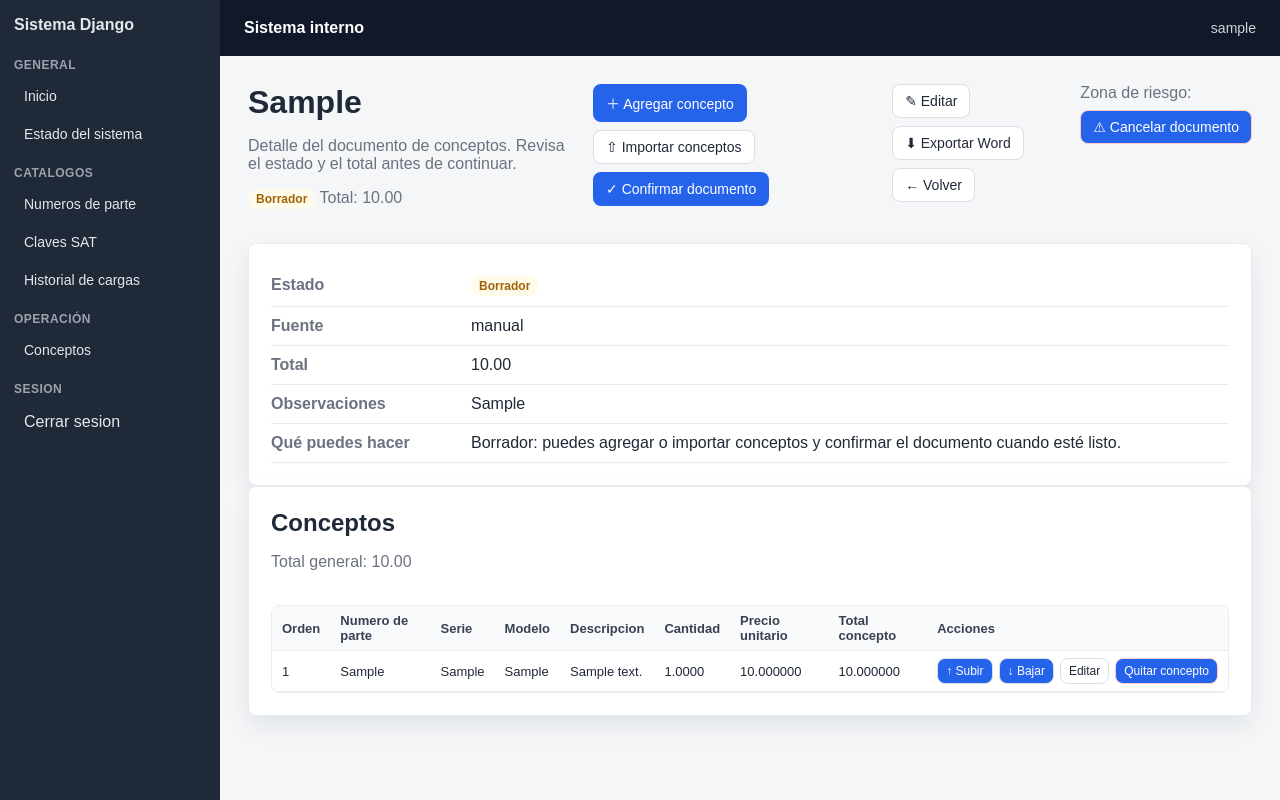
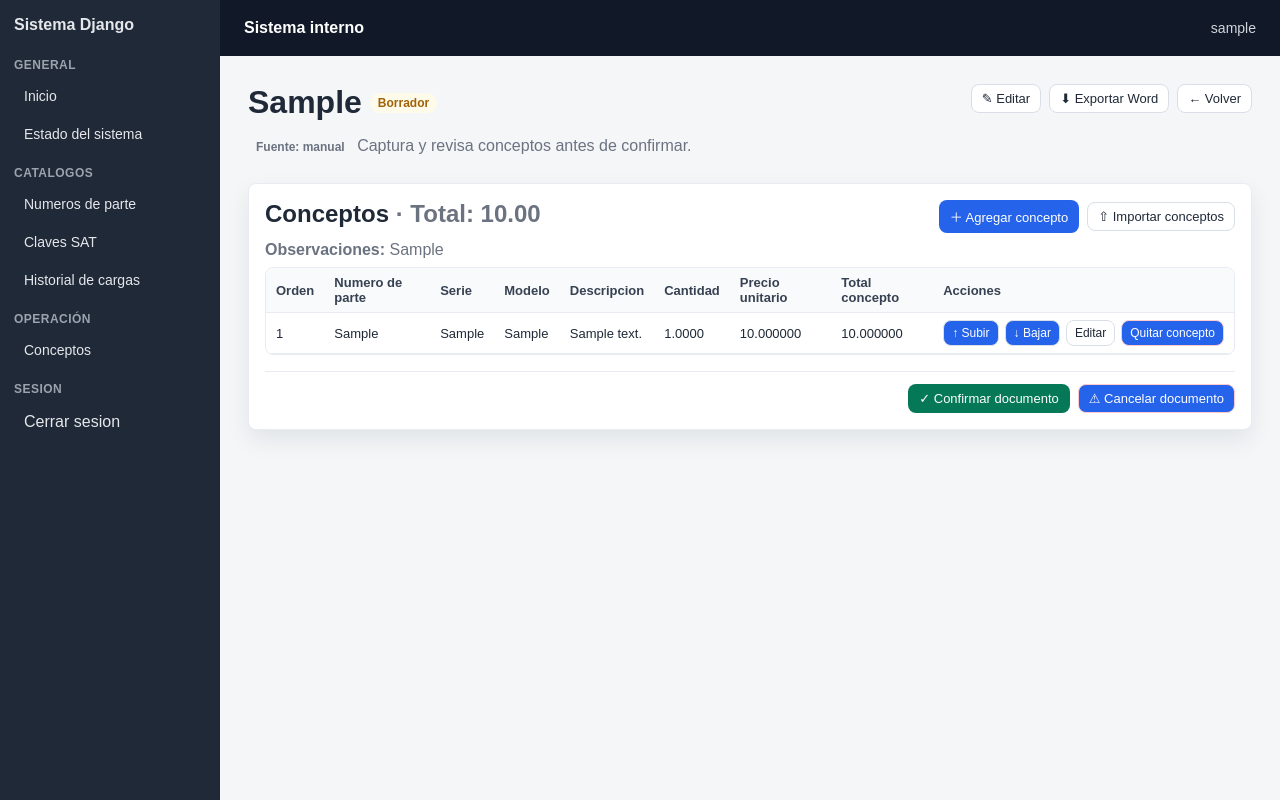
Before and after one commit to corres2/pksControl-cpanel, a Django app: page /conceptos/1/ in a window 1280 px wide. Run offline with Django 5.2, Linux system fonts and the light colour scheme; a user stored in the database is signed in; tables that the repository leaves empty hold one stand-in row (values such as "Sample post"); some libraries are stand-ins or nearby versions.

Commit message:
ui: mejora listado y detalle de conceptos

```diff
--- a/app/apps/conceptos/views.py
+++ b/app/apps/conceptos/views.py
@@ -32,11 +32,45 @@ SESSION_IMPORTACION_PREFIX = 'conceptos_importacion_'
 @permission_required('conceptos.view_documentoconceptos')
 def documentos_list(request):
     queryset = DocumentoConceptos.objects.select_related('usuario').order_by('-created_at')
+    busqueda = request.GET.get('q', '').strip()
+    estado = request.GET.get('estado', '').strip()
+    fuente = request.GET.get('fuente', '').strip()
+    estados_validos = {valor for valor, _ in DocumentoConceptos.STATUSES}
+    fuentes_validas = {valor for valor, _ in DocumentoConceptos.FUENTES}
+    if busqueda:
+        queryset = queryset.filter(folio__icontains=busqueda)
+    if estado in estados_validos:
+        queryset = queryset.filter(status=estado)
+    else:
+        estado = ''
+    if fuente in fuentes_validas:
+        queryset = queryset.filter(fuente=fuente)
+    else:
+        fuente = ''
+    query_params = request.GET.copy()
+    query_params.pop('page', None)
+    filtros_activos = []
+    if busqueda:
+        filtros_activos.append(f'Folio: {busqueda}')
+    if estado:
+        filtros_activos.append(dict(DocumentoConceptos.STATUSES)[estado])
+    if fuente:
+        filtros_activos.append(dict(DocumentoConceptos.FUENTES)[fuente])
     page_obj = Paginator(queryset, 25).get_page(request.GET.get('page'))
     return render(
         request,
         'conceptos/documentos_list.html',
-        {'page_obj': page_obj},
+        {
+            'page_obj': page_obj,
+            'busqueda': busqueda,
+            'estado': estado,
+            'fuente': fuente,
+            'status_choices': DocumentoConceptos.STATUSES,
+            'fuente_choices': DocumentoConceptos.FUENTES,
+            'filtros_activos': filtros_activos,
+            'filtros_aplicados': bool(filtros_activos),
+            'querystring': query_params.urlencode(),
+        },
     )
 
 
--- a/app/templates/conceptos/documento_detail.html
+++ b/app/templates/conceptos/documento_detail.html
@@ -3,11 +3,21 @@
 {% block title %}{{ documento.folio }} - Sistema Django{% endblock %}
 
 {% block content %}
+<style>
+    .document-detail > .page-header { margin-bottom: 10px; }
+    .document-detail > .card { padding: 16px; }
+    .document-detail > .card .page-header { margin-bottom: 8px; }
+    .document-detail > .card > p { margin: 0 0 8px; }
+    .document-detail .page-title { margin-bottom: 4px; }
+    .document-detail .table-wrap { margin-top: 8px; }
+    .document-detail .alert { margin-bottom: 8px; padding: 8px 10px; }
+    .document-detail .page-actions .btn { font-size: 13px; padding: 6px 10px; }
+</style>
+<div class="document-detail">
 <div class="page-header">
     <div>
-        <h1 class="page-title">{{ documento.folio }}</h1>
-        <p class="muted">Detalle del documento de conceptos. Revisa el estado y el total antes de continuar.</p>
-        <p>
+        <h1 class="page-title" style="align-items: center; display: flex; flex-wrap: wrap; gap: 8px;">
+            <span style="white-space: nowrap;">{{ documento.folio }}</span>
             {% if documento.status == "borrador" %}
                 <span class="badge badge-warning">Borrador</span>
             {% elif documento.status == "confirmado" %}
@@ -17,20 +27,11 @@
             {% else %}
                 <span class="badge">{{ documento.status|capfirst }}</span>
             {% endif %}
-            <span class="muted">Total: {{ documento.total|floatformat:2 }}</span>
+        </h1>
+        <p class="muted">
+            <span class="badge">Fuente: {{ documento.fuente }}</span>
+            Captura y revisa conceptos antes de confirmar.
         </p>
-    </div>
-    <div class="page-actions">
-        {% if documento.es_borrador and perms.conceptos.change_documentoconceptos %}
-            <a class="btn btn-primary" href="{% url 'conceptos:concepto_create' documento.pk %}">＋ Agregar concepto</a>
-            <a class="btn btn-secondary" href="{% url 'conceptos:conceptos_importar' documento.pk %}">⇧ Importar conceptos</a>
-        {% endif %}
-        {% if documento.es_borrador and perms.conceptos.puede_confirmar_documentoconceptos %}
-            <form method="post" action="{% url 'conceptos:documento_confirmar' documento.pk %}" data-confirm-action="confirmar">
-                {% csrf_token %}
-                <button class="btn btn-primary" type="submit">✓ Confirmar documento</button>
-            </form>
-        {% endif %}
     </div>
     <div class="page-actions">
         {% if documento.es_borrador and perms.conceptos.change_documentoconceptos %}
@@ -39,67 +40,23 @@
         <a class="btn btn-secondary" href="{% url 'conceptos:documento_exportar_word' documento.pk %}">⬇ Exportar Word</a>
         <a class="btn btn-secondary" href="{% url 'conceptos:documentos_list' %}">← Volver</a>
     </div>
-    {% if documento.status != "cancelado" and perms.conceptos.puede_cancelar_documentoconceptos %}
-        <div class="page-actions">
-            <span class="muted">Zona de riesgo:</span>
-            <form method="post" action="{% url 'conceptos:documento_cancelar' documento.pk %}" data-confirm-action="cancelar">
-                {% csrf_token %}
-                <button class="btn btn-danger-light" type="submit">⚠ Cancelar documento</button>
-            </form>
-        </div>
-    {% endif %}
-</div>
-
-<div class="card">
-    <dl class="detail-list">
-        <div>
-            <dt>Estado</dt>
-            <dd>
-                {% if documento.status == "borrador" %}
-                    <span class="badge badge-warning">Borrador</span>
-                {% elif documento.status == "confirmado" %}
-                    <span class="badge badge-ok">Confirmado</span>
-                {% elif documento.status == "cancelado" %}
-                    <span class="badge badge-error">Cancelado</span>
-                {% else %}
-                    <span class="badge">{{ documento.status|capfirst }}</span>
-                {% endif %}
-            </dd>
-        </div>
-        <div>
-            <dt>Fuente</dt>
-            <dd>{{ documento.fuente }}</dd>
-        </div>
-        <div>
-            <dt>Total</dt>
-            <dd>{{ documento.total|floatformat:2 }}</dd>
-        </div>
-        <div>
-            <dt>Observaciones</dt>
-            <dd>{{ documento.observaciones|default:"Sin observaciones." }}</dd>
-        </div>
-        <div>
-            <dt>Qué puedes hacer</dt>
-            <dd>
-                {% if documento.status == "borrador" %}
-                    Borrador: puedes agregar o importar conceptos y confirmar el documento cuando esté listo.
-                {% elif documento.status == "confirmado" %}
-                    Confirmado: el documento está cerrado; puedes consultar sus conceptos y exportarlo.
-                {% elif documento.status == "cancelado" %}
-                    Cancelado: el documento está cancelado y disponible para consulta.
-                {% endif %}
-            </dd>
-        </div>
-    </dl>
 </div>
 
 <div class="card">
     <div class="page-header">
         <div>
-            <h2 class="page-title">Conceptos</h2>
-            <p class="muted">Total general: {{ documento.total|floatformat:2 }}</p>
+            <h2 class="page-title">Conceptos <span class="muted">· Total: {{ documento.total|floatformat:2 }}</span></h2>
         </div>
+        {% if documento.es_borrador and perms.conceptos.change_documentoconceptos %}
+            <div class="page-actions">
+                <a class="btn btn-primary" href="{% url 'conceptos:concepto_create' documento.pk %}">＋ Agregar concepto</a>
+                <a class="btn btn-secondary" href="{% url 'conceptos:conceptos_importar' documento.pk %}">⇧ Importar conceptos</a>
+            </div>
+        {% endif %}
     </div>
+    {% if documento.observaciones %}
+        <p class="muted"><strong>Observaciones:</strong> {{ documento.observaciones }}</p>
+    {% endif %}
     <div id="conceptos-ajax-error" class="alert alert-error" style="display: none;"></div>
     <div class="table-wrap">
         <table class="data-table">
@@ -168,13 +125,7 @@
                         <td colspan="9">
                             <div class="alert" role="status">
                                 <strong>Este documento aún no tiene conceptos.</strong>
-                                {% if documento.es_borrador and perms.conceptos.change_documentoconceptos %}
-                                    <p class="muted">Puedes capturarlos manualmente o importarlos desde CSV/XLSX.</p>
-                                    <div class="page-actions">
-                                        <a class="btn btn-primary" href="{% url 'conceptos:concepto_create' documento.pk %}">Agregar concepto</a>
-                                        <a class="btn btn-secondary" href="{% url 'conceptos:conceptos_importar' documento.pk %}">Importar conceptos</a>
-                                    </div>
-                                {% endif %}
+                                <p class="muted">Usa Agregar concepto o Importar conceptos para comenzar.</p>
                             </div>
                         </td>
                     </tr>
@@ -182,6 +133,24 @@
             </tbody>
         </table>
     </div>
+    {% if documento.es_borrador and perms.conceptos.puede_confirmar_documentoconceptos or documento.status != "cancelado" and perms.conceptos.puede_cancelar_documentoconceptos %}
+        <div class="page-actions" style="border-top: 1px solid var(--border-soft); justify-content: flex-end; margin-top: 16px; padding-top: 12px;">
+            {% if documento.es_borrador and perms.conceptos.puede_confirmar_documentoconceptos %}
+                <form method="post" action="{% url 'conceptos:documento_confirmar' documento.pk %}" data-confirm-action="confirmar">
+                    {% csrf_token %}
+                    <button class="btn btn-primary" style="background: var(--success);" type="submit">✓ Confirmar documento</button>
+                </form>
+            {% endif %}
+            {% if documento.status != "cancelado" and perms.conceptos.puede_cancelar_documentoconceptos %}
+                <form method="post" action="{% url 'conceptos:documento_cancelar' documento.pk %}" data-confirm-action="cancelar">
+                    {% csrf_token %}
+                    <button class="btn btn-danger-light" type="submit">⚠ Cancelar documento</button>
+                </form>
+            {% endif %}
+        </div>
+    {% endif %}
+</div>
+
 </div>
 
 <script src="https://code.jquery.com/jquery-3.7.1.min.js"></script>
```
Also changed, not shown: app/apps/conceptos/tests.py (+64 -0 lines), app/templates/conceptos/documentos_list.html (+63 -11 lines), docs/UI_UX_GUIDE.md (+17 -0 lines).
